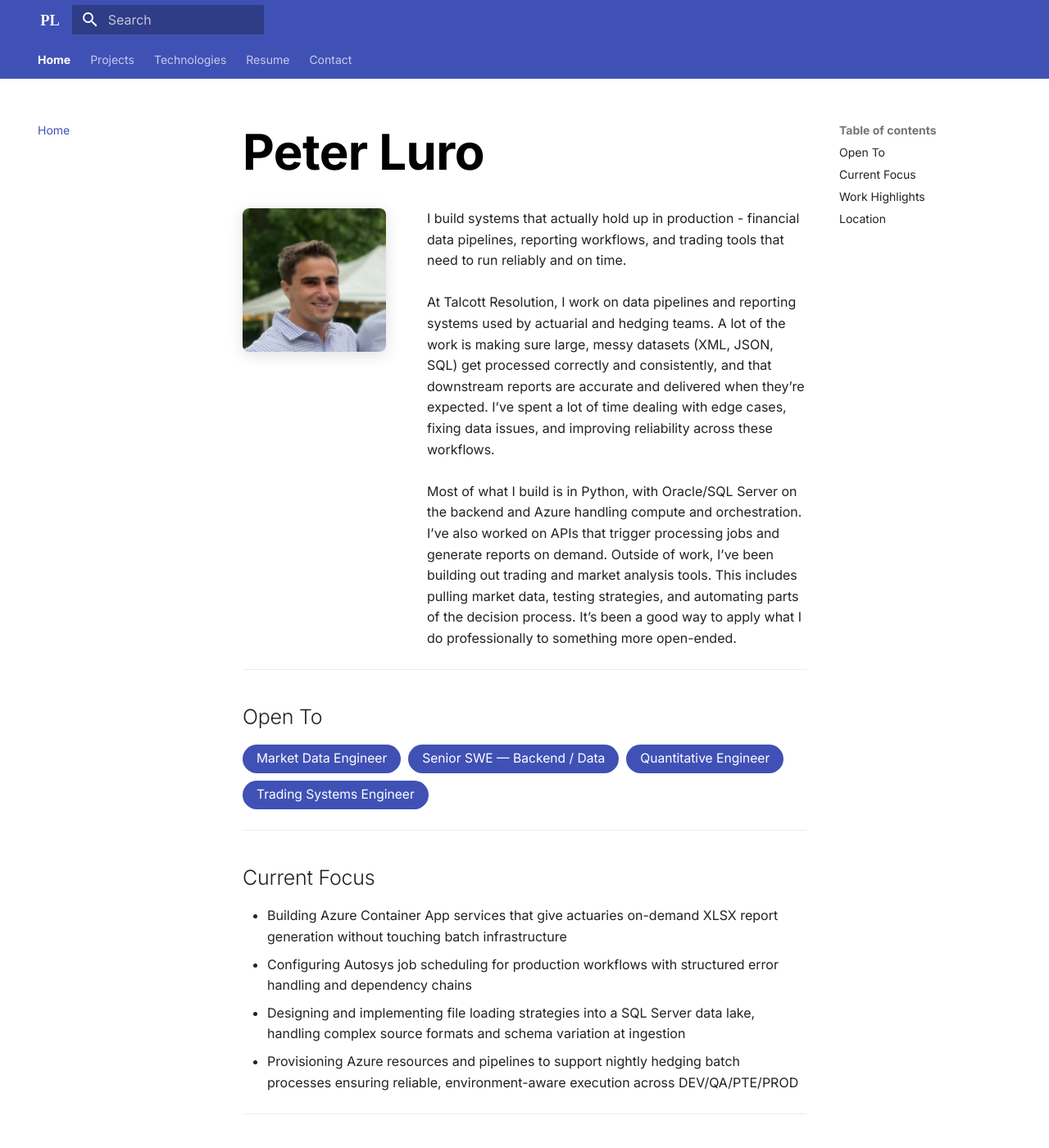
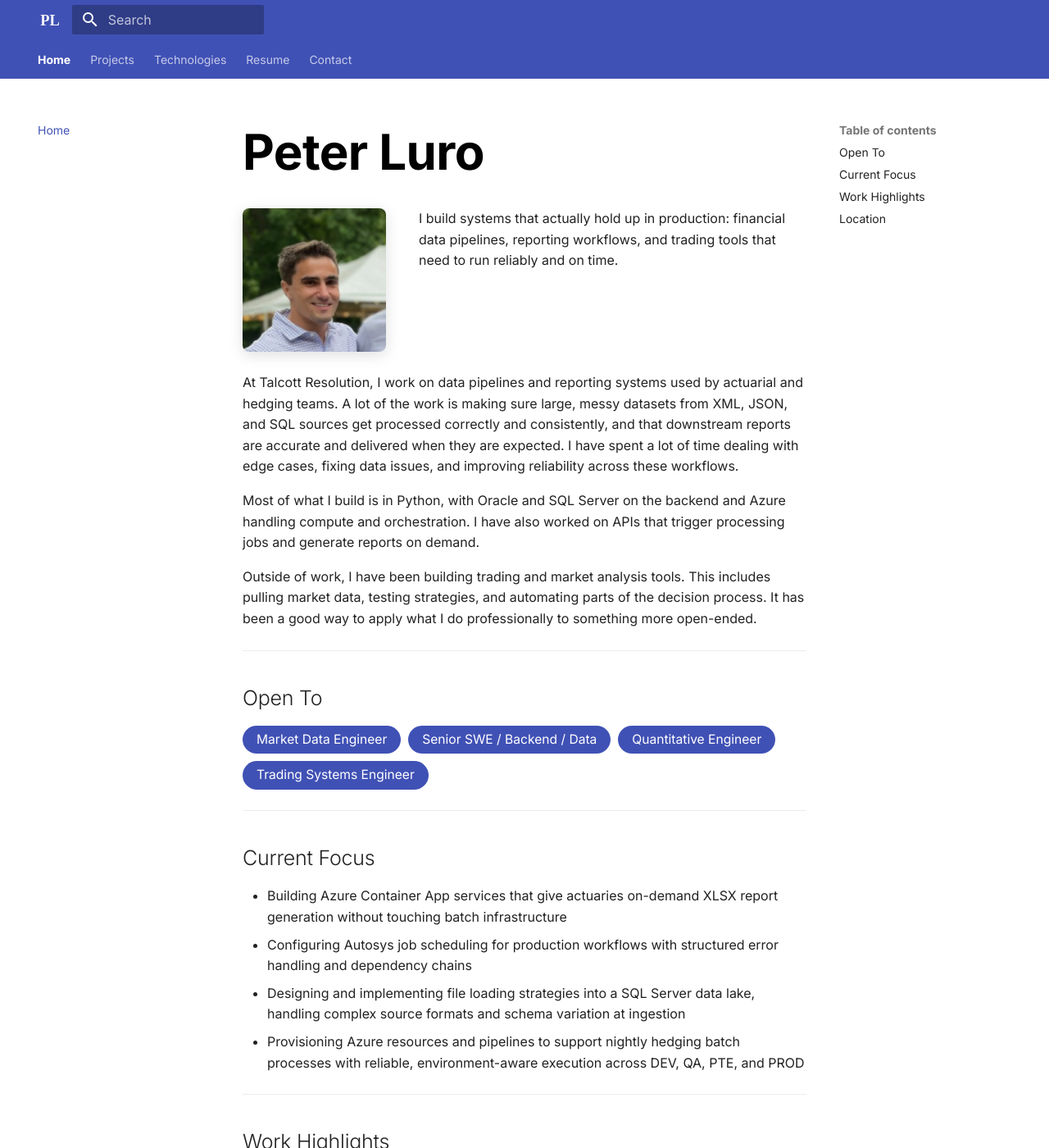
Before and after one commit to paluro567/personal-website, an MkDocs documentation site: the page built from docs/index.md, in a window 1280 px wide and 1400 px high. Shown: the whole window at 82% size. Built offline with MkDocs 1.6.1 and Material for MkDocs 9.7.7, drawn with Linux system fonts in a browser that asks for light colours.

Commit message:
formatting

```diff
--- a/docs/css/styles.css
+++ b/docs/css/styles.css
@@ -1,9 +1,7 @@
-
 /* ── Header: hide title text, PL logo is the only home link ───── */
 .md-header__title {
   display: none !important;
 }
-
 
 /* ── Home page hero card ──────────────────────────────────────── */
 .hero-card {
@@ -30,9 +28,9 @@
 /* ── Profile section ──────────────────────────────────────────── */
 .profile-section {
   display: flex;
-  gap: 2.5rem;
+  gap: 2rem;
   align-items: flex-start;
-  margin-bottom: 0.25rem;
+  margin-bottom: 1.25rem;
 }
 
 .profile-photo {
@@ -42,6 +40,24 @@
   border-radius: 8px;
   flex-shrink: 0;
   box-shadow: 0 4px 18px rgba(0, 0, 0, 0.13);
+}
+
+.profile-intro {
+  flex: 1;
+  min-width: 0;
+}
+
+.profile-intro p {
+  margin-top: 0;
+  margin-bottom: 0;
+}
+
+.profile-body {
+  margin-top: 0.25rem;
+}
+
+.profile-body p:first-child {
+  margin-top: 0;
 }
 
 .profile-tagline {
@@ -57,10 +73,17 @@
 @media (max-width: 640px) {
   .profile-section {
     flex-direction: column;
+    gap: 1rem;
   }
+
   .profile-photo {
     width: 100%;
     max-width: 220px;
+    height: auto;
+  }
+
+  .profile-body {
+    margin-top: 0;
   }
 }
 
--- a/docs/index.md
+++ b/docs/index.md
@@ -3,18 +3,26 @@
 </div>
 
 <div class="profile-section">
-<img src="img/profile.jpeg" alt="Peter Luro" class="profile-photo">
-<div>
+  <img src="img/profile.jpeg" alt="Peter Luro" class="profile-photo">
+  <div class="profile-intro">
+    <p>
+      I build systems that actually hold up in production: financial data pipelines, reporting workflows, and trading tools that need to run reliably and on time.
+    </p>
+  </div>
+</div>
 
-I build systems that actually hold up in production - financial data pipelines, reporting workflows, and trading tools that need to run reliably and on time.
-<br><br>
-At Talcott Resolution, I work on data pipelines and reporting systems used by actuarial and hedging teams. A lot of the work is making sure large, messy datasets (XML, JSON, SQL) get processed correctly and consistently, and that downstream reports are accurate and delivered when they’re expected. I’ve spent a lot of time dealing with edge cases, fixing data issues, and improving reliability across these workflows.
-<br><br>
-Most of what I build is in Python, with Oracle/SQL Server on the backend and Azure handling compute and orchestration. I’ve also worked on APIs that trigger processing jobs and generate reports on demand.
+<div class="profile-body">
+  <p>
+    At Talcott Resolution, I work on data pipelines and reporting systems used by actuarial and hedging teams. A lot of the work is making sure large, messy datasets from XML, JSON, and SQL sources get processed correctly and consistently, and that downstream reports are accurate and delivered when they are expected. I have spent a lot of time dealing with edge cases, fixing data issues, and improving reliability across these workflows.
+  </p>
 
-Outside of work, I’ve been building out trading and market analysis tools. This includes pulling market data, testing strategies, and automating parts of the decision process. It’s been a good way to apply what I do professionally to something more open-ended.
+  <p>
+    Most of what I build is in Python, with Oracle and SQL Server on the backend and Azure handling compute and orchestration. I have also worked on APIs that trigger processing jobs and generate reports on demand.
+  </p>
 
-</div>
+  <p>
+    Outside of work, I have been building trading and market analysis tools. This includes pulling market data, testing strategies, and automating parts of the decision process. It has been a good way to apply what I do professionally to something more open-ended.
+  </p>
 </div>
 
 ---
@@ -23,7 +31,7 @@ Outside of work, I’ve been building out trading and market analysis tools. Thi
 
 <div class="role-tags">
   <span class="role-tag">Market Data Engineer</span>
-  <span class="role-tag">Senior SWE — Backend / Data</span>
+  <span class="role-tag">Senior SWE / Backend / Data</span>
   <span class="role-tag">Quantitative Engineer</span>
   <span class="role-tag">Trading Systems Engineer</span>
 </div>
@@ -35,7 +43,7 @@ Outside of work, I’ve been building out trading and market analysis tools. Thi
 - Building Azure Container App services that give actuaries on-demand XLSX report generation without touching batch infrastructure
 - Configuring Autosys job scheduling for production workflows with structured error handling and dependency chains
 - Designing and implementing file loading strategies into a SQL Server data lake, handling complex source formats and schema variation at ingestion
-- Provisioning Azure resources and pipelines to support nightly hedging batch processes ensuring reliable, environment-aware execution across DEV/QA/PTE/PROD
+- Provisioning Azure resources and pipelines to support nightly hedging batch processes with reliable, environment-aware execution across DEV, QA, PTE, and PROD
 
 ---
 
```
Also changed, not shown: site/css/styles.css, site/index.html, site/search/search_index.json, 1 other file.
